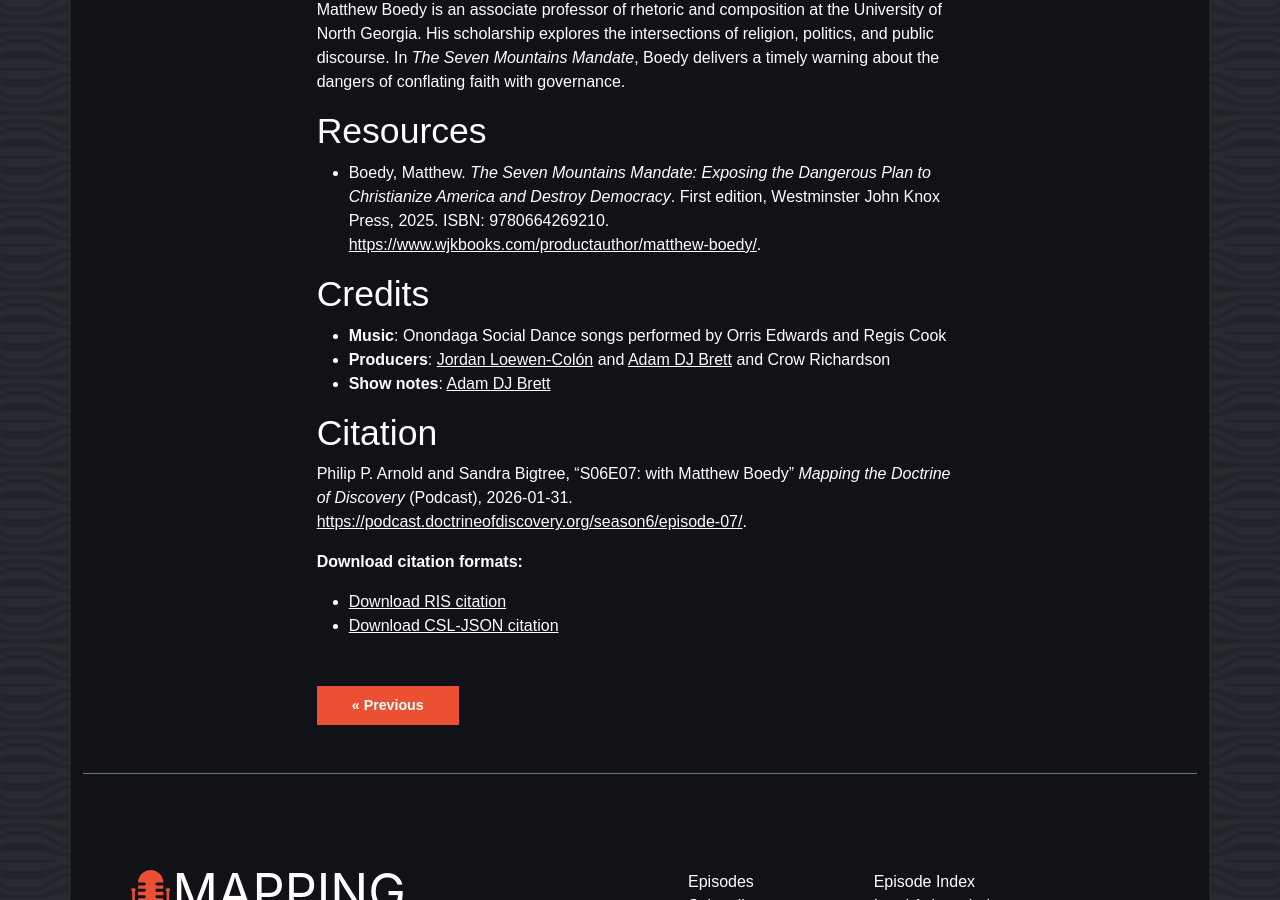
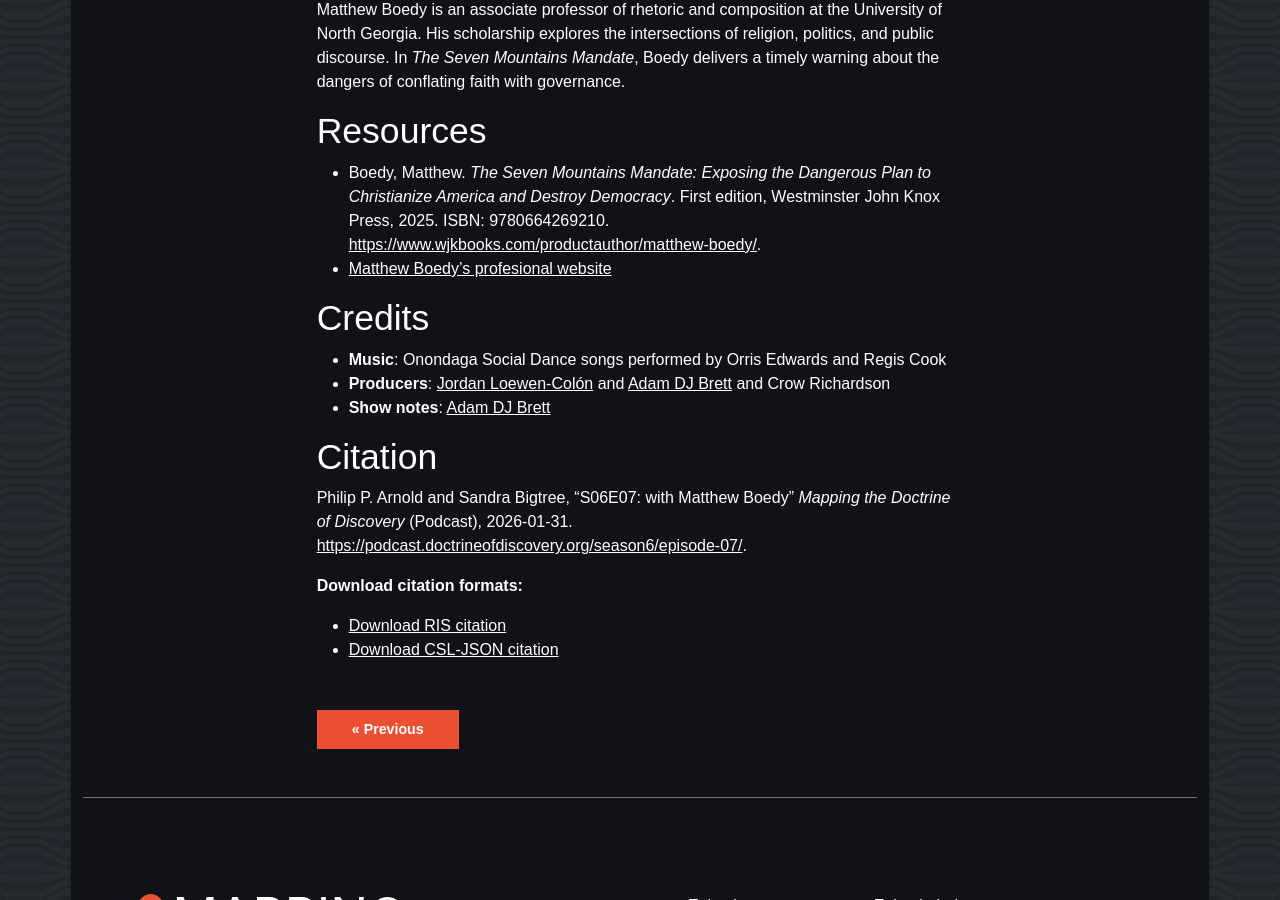
Before and after one commit to adamdjbrett/podcast-doctrineofdiscovery-v2, a Jekyll site: the page built from _posts/2026-02-16-episode-07.md, in a window 1280 px wide and 900 px high, scrolled down 1726 px. Built offline with Jekyll 4.4.1, drawn with Linux system fonts in a browser that asks for light colours.

Commit message:
Update 2026-02-16-episode-07.md

```diff
--- a/_posts/2026-02-16-episode-07.md
+++ b/_posts/2026-02-16-episode-07.md
@@ -45,6 +45,7 @@
 ## Resources
 <!-- guests books look the guest up on amazon, find the ISBN. COPY/paste into zbib.org. Paste citations here as a list -->
 - Boedy, Matthew. *The Seven Mountains Mandate: Exposing the Dangerous Plan to Christianize America and Destroy Democracy*. First edition, Westminster John Knox Press, 2025. ISBN: 9780664269210. <https://www.wjkbooks.com/productauthor/matthew-boedy/>.
+- [Matthew Boedy's profesional website](https://www.matthewboedy.com/about)
 
 ## Credits
 
```
